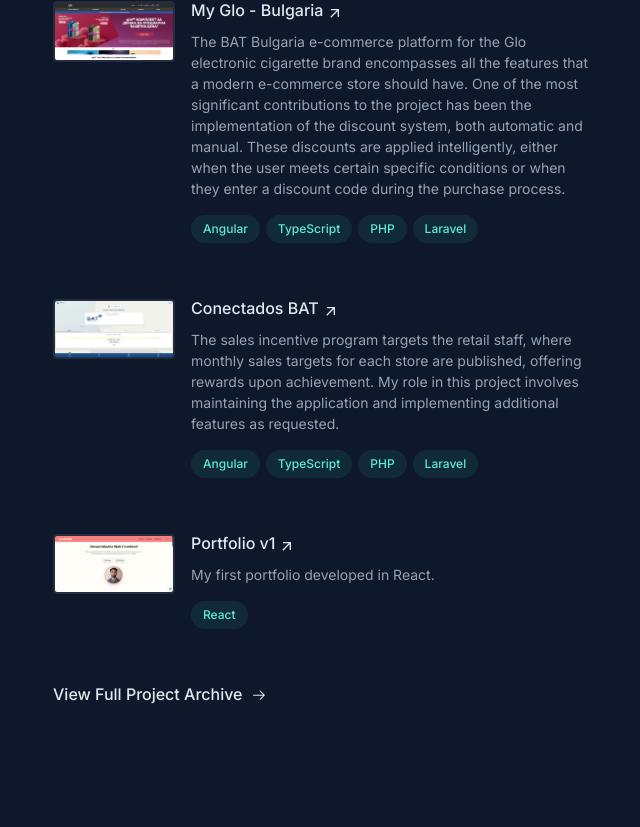
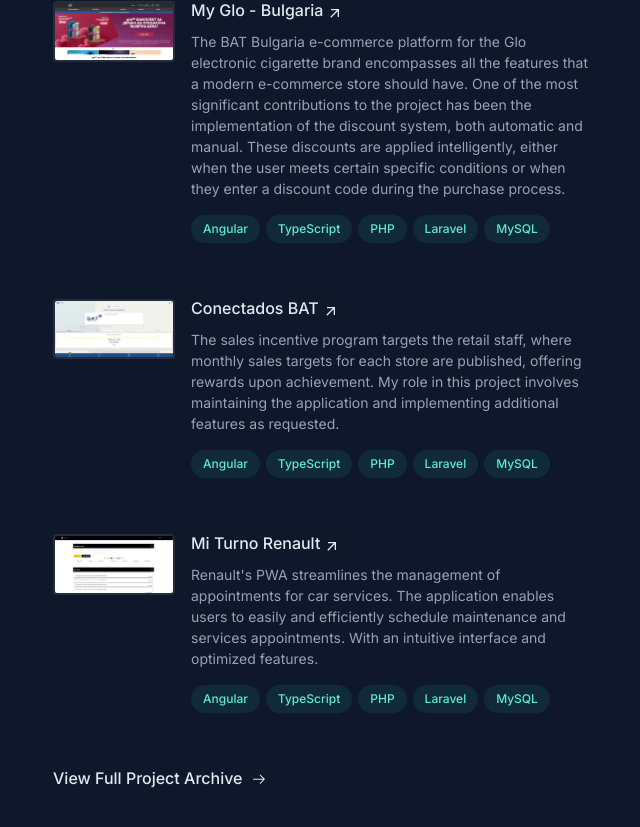
Before and after one commit to nachowolf11/porfolio-nextjs13, a Next.js app: page /en/dev in a window 1280 px wide. Shown: the part 1466-2293 px from the top of the page, without its empty margins (595-1235 px from the left). Built offline with nearby package versions, Linux system fonts and the light colour scheme.

Commit message:
Add project Turnero renault

```diff
--- a/messages/en.json
+++ b/messages/en.json
@@ -64,6 +64,10 @@
         },
         "myrenault":{
             "name":"My Renault"
+        },
+        "turnorenault":{
+            "name":"Mi Turno Renault",
+            "description": "Renault's PWA streamlines the management of appointments for car services. The application enables users to easily and efficiently schedule maintenance and services appointments. With an intuitive interface and optimized features."
         }
     },
     "archive":{
--- a/messages/es.json
+++ b/messages/es.json
@@ -64,6 +64,10 @@
         },
         "myrenault":{
             "name":"My Renault"
+        },
+        "turnorenault":{
+            "name":"Mi Turno Renault",
+            "description": "PWA de la marca Renault que facilita la gestión de turnos para servicios de automóviles. La aplicación permite a los usuarios reservar citas para mantenimiento y servicios con facilidad y eficiencia. Con una interfaz intuitiva y funciones optimizadas."
         }
     },
     "archive":{
--- a/src/components/content/ProjectsSection.tsx
+++ b/src/components/content/ProjectsSection.tsx
@@ -7,31 +7,31 @@
 const projects: Array<Project> = [
   {
     name: 'myglo.name',
-    url: 'https://www.myglo.bg/',
+    url: 'https://myglo.bg',
     description: 'myglo.description',
-    technologies: ['Angular', 'TypeScript', 'PHP', 'Laravel'],
+    technologies: ['Angular', 'TypeScript', 'PHP', 'Laravel', 'MySQL'],
     imageUrl: '/projects/myglobg.jpg',
     company:'Thalamus SA',
-    year: 0
+    year: 2023
   },
   {
     name: 'conectados.name',
-    url: 'https://conectadosbat.com/',
+    url: 'https://conectadosbat.com',
     description: 'conectados.description',
-    technologies: ['Angular', 'TypeScript', 'PHP', 'Laravel'],
+    technologies: ['Angular', 'TypeScript', 'PHP', 'Laravel', 'MySQL'],
     imageUrl: '/projects/conectados.jpg',
     company:'Thalamus SA',
-    year: 0
+    year: 2023
   },
   {
-    name: 'portfoliov1.name',
-    url: 'https://nachowolf11.github.io/portfolio/',
-    description: 'portfoliov1.description',
-    technologies: ['React'],
-    imageUrl: '/projects/portfoliov1.jpg',
-    company:'',
-    year: 0
-  },
+    name: 'turnorenault.name',
+    url: 'https://miturnorenault.com',
+    description: 'turnorenault.description',
+    technologies: ['Angular', 'TypeScript', 'PHP', 'Laravel', 'MySQL'],
+    imageUrl: '/projects/turnorenault.png',
+    company:'Thalamus SA',
+    year: 2023
+  }
 ];
 
 export const ProjectsSection = () => {
```
Also changed, not shown: src/data/projectsArchive.ts (+9 -0 lines), public/projects/turnorenault.png (added).
